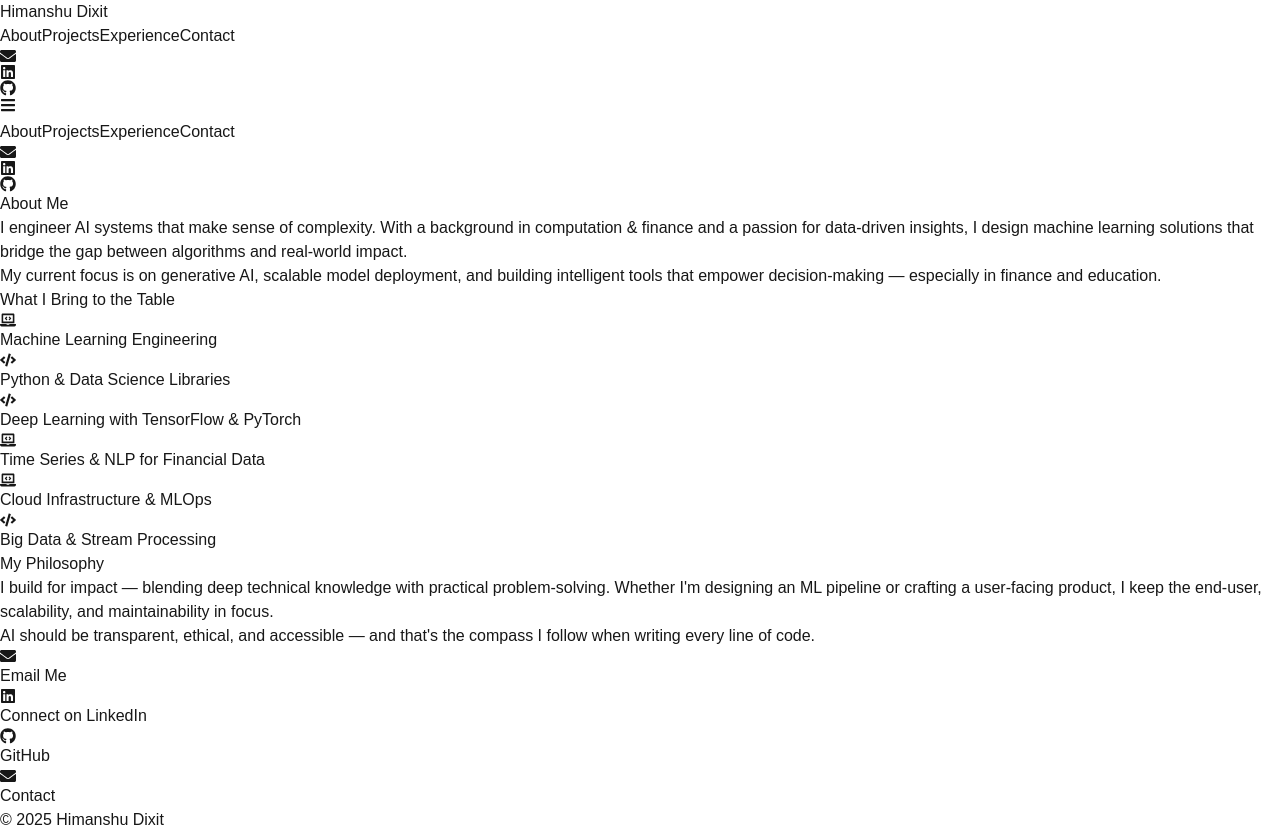
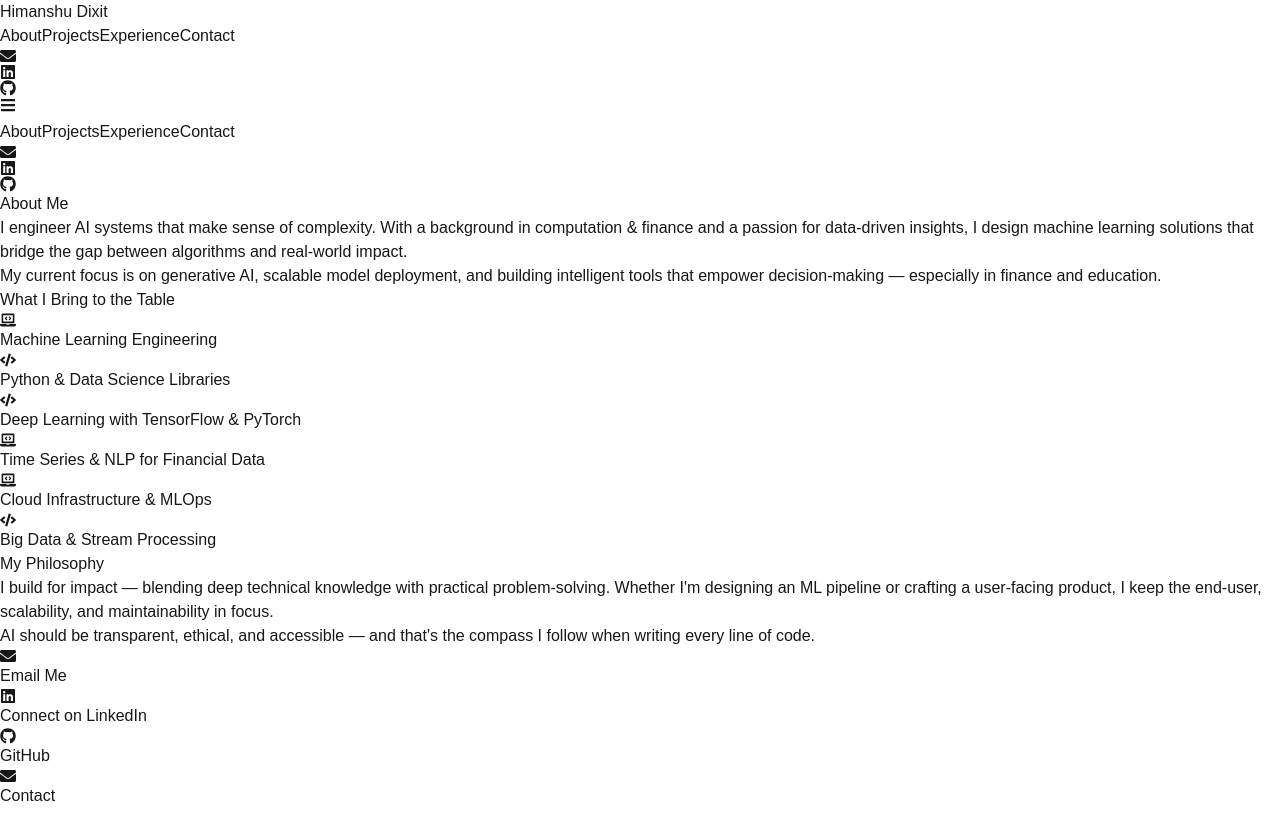
Before and after one commit to Hima-D/my-portfolio, a Next.js app: page /about in a window 1280 px wide. After the commit the page ends 808 px from the top, so only its background shows below. Built offline with nearby package versions, Linux system fonts and the light colour scheme; a web font is replaced by a local one.

Commit message:
Update page.tsx

```diff
--- a/src/app/about/page.tsx
+++ b/src/app/about/page.tsx
@@ -99,8 +99,7 @@ export default function AboutPage() {
             </a>
           </div>
 
-          {/* Copyright */}
-          <p className="text-xs text-gray-500">&copy; {new Date().getFullYear()} Himanshu Dixit</p>
+
         </div>
       </footer>
     </div>
```
